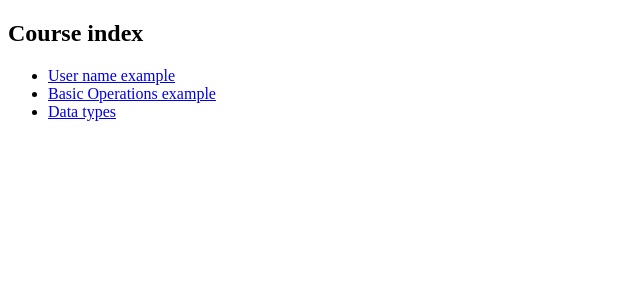
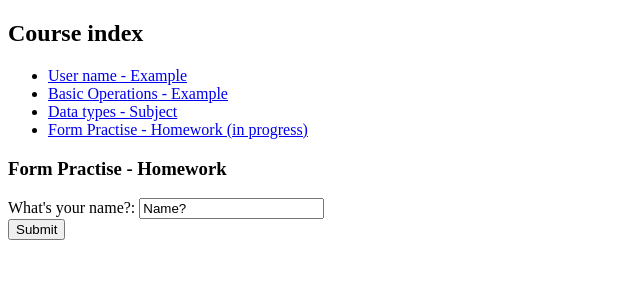
Before and after one commit to apheliana/ANGH-Education, an Angular app: page /form-practise in a window 1280 px wide. Before the commit this address led to /. Shown: the top 300 px of the page, without its empty margins (0-640 px from the left). Built offline with nearby package versions, Linux system fonts and the light colour scheme.

Commit message:
forms homework
not working properly

```diff
--- a/src/app/app-routing.module.ts
+++ b/src/app/app-routing.module.ts
@@ -3,11 +3,13 @@ import { Routes, RouterModule } from '@angular/router';
 import { DataTypesComponent } from './data-types.component';
 import { UsernameComponent } from './username.component';
 import { OperationsComponent } from './operations.component';
+import { FormPractiseComponent } from './form-practise.component';
 
 const routes: Routes = [
   { path: "data-types", component: DataTypesComponent },
   { path: "username", component: UsernameComponent },
   { path: "operations", component: OperationsComponent },
+  { path: "form-practise", component: FormPractiseComponent },
 ];
 
 @NgModule({
--- a/src/app/app.component.html
+++ b/src/app/app.component.html
@@ -3,9 +3,10 @@
 </div>
 <div class="content" role="main">
   <ul>
-    <li><a routerLink="/username">User name example</a></li>
-    <li><a routerLink="/operations">Basic Operations example</a></li>
-    <li><a routerLink="/data-types">Data types</a></li>
+    <li><a routerLink="/username">User name - Example</a></li>
+    <li><a routerLink="/operations">Basic Operations - Example</a></li>
+    <li><a routerLink="/data-types">Data types - Subject</a></li>
+    <li><a routerLink="/form-practise">Form Practise - Homework (in progress)</a></li>
   </ul>
 </div>
 
--- a/src/app/app.module.ts
+++ b/src/app/app.module.ts
@@ -7,14 +7,15 @@ import { AppComponent } from './app.component';
 import { DataTypesComponent } from './data-types.component';
 import { UsernameComponent } from './username.component';
 import { OperationsComponent } from './operations.component';
-
+import { FormPractiseComponent } from './form-practise.component';
 
 @NgModule({
   declarations: [
     AppComponent,
     DataTypesComponent,
     UsernameComponent,
-    OperationsComponent
+    OperationsComponent,
+    FormPractiseComponent
   ],
   imports: [
     BrowserModule,
--- /dev/null
+++ b/src/app/form-practise.component.html
@@ -0,0 +1,10 @@
+
+<h3>Form Practise - Homework</h3>
+<div>
+  What's your name?:
+  <input [(ngModel)]="personsnameTemp" />
+</div>
+
+<div>
+  <button (click)="enterPersonsInfo()">Submit</button>
+</div>
--- /dev/null
+++ b/src/app/form-practise.component.ts
@@ -0,0 +1,28 @@
+import { Component } from '@angular/core';
+
+@Component({
+  templateUrl: './form-practise.component.html'
+})
+export class FormPractiseComponent {
+  personsnameTemp='Name?';
+  personsname='';
+
+  constructor() {
+    const ebeveyn = new PersonObj();
+    ebeveyn.name = this.enterPersonsInfo();
+
+    console.log('PersonsInformation',ebeveyn);
+
+  }
+
+  enterPersonsInfo(): string {
+    this.personsname = this.personsnameTemp;
+    console.log(this.personsname);
+    return this.personsname;
+  }
+}
+
+
+class PersonObj {
+  name: string = '';
+}
```
